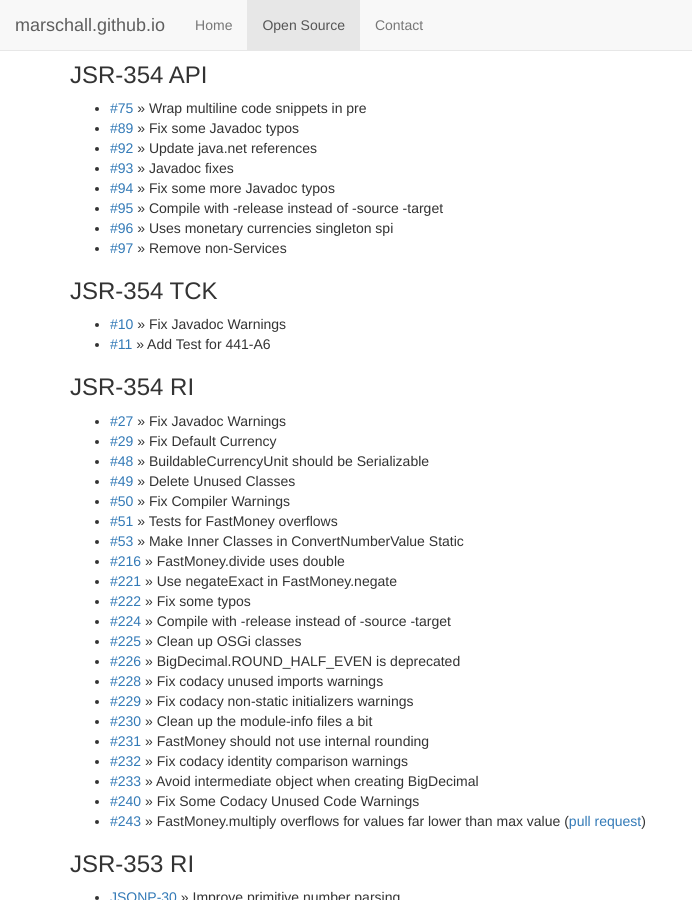
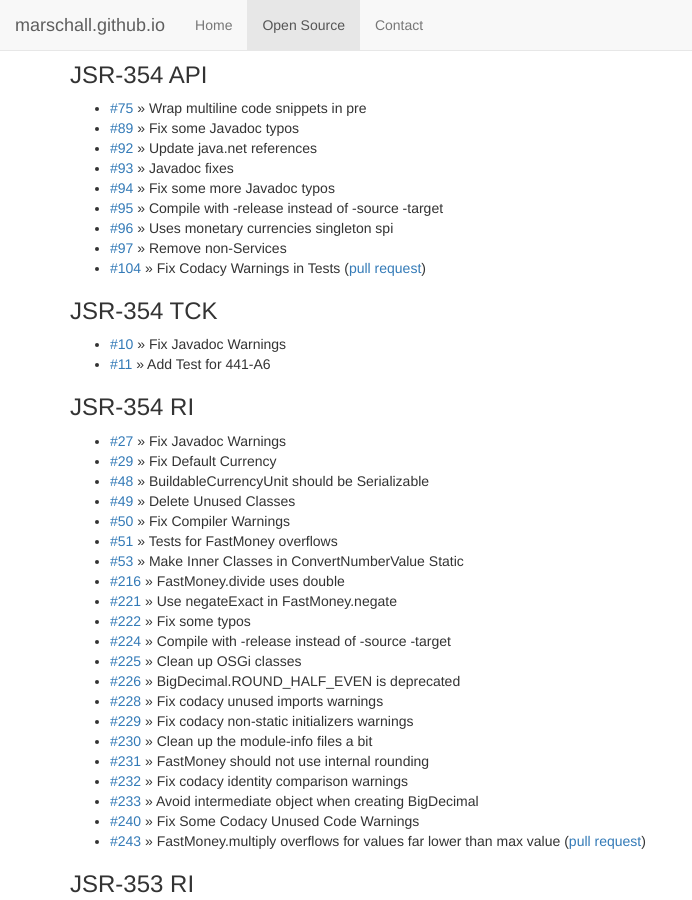
Before and after one commit to marschall/marschall.github.com, a Jekyll site: the page built from open-source.html, in a window 1280 px wide and 900 px high, scrolled down 7614 px. Shown: the whole window, without its empty margins (0-692 px from the left). Built offline with Jekyll 4.4.1, drawn with Linux system fonts in a browser that asks for light colours.

Commit message:
add javamoney #104

```diff
--- a/open-source.html
+++ b/open-source.html
@@ -451,6 +451,7 @@
   <li><a href="https://github.com/JavaMoney/jsr354-api/pull/95">#95</a> &raquo; Compile with -release instead of -source -target</li>
   <li><a href="https://github.com/JavaMoney/jsr354-api/pull/96">#96</a> &raquo; Uses monetary currencies singleton spi</li>
   <li><a href="https://github.com/JavaMoney/jsr354-api/pull/97">#97</a> &raquo; Remove non-Services</li>
+  <li><a href="https://github.com/JavaMoney/jsr354-api/issues/104">#104</a> &raquo; Fix Codacy Warnings in Tests (<a href="https://github.com/JavaMoney/jsr354-api/pull/105">pull request</a>)</li>
 </ul>
 <h3>JSR-354 TCK</h3>
 <ul>
```
